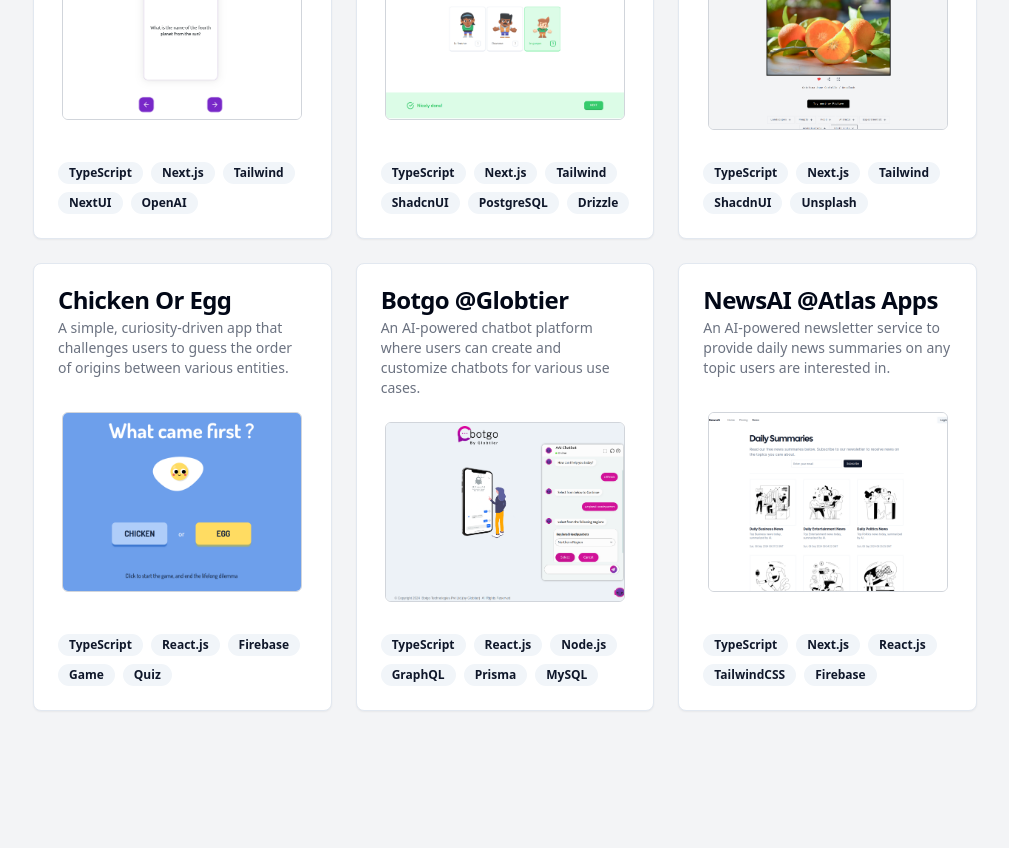
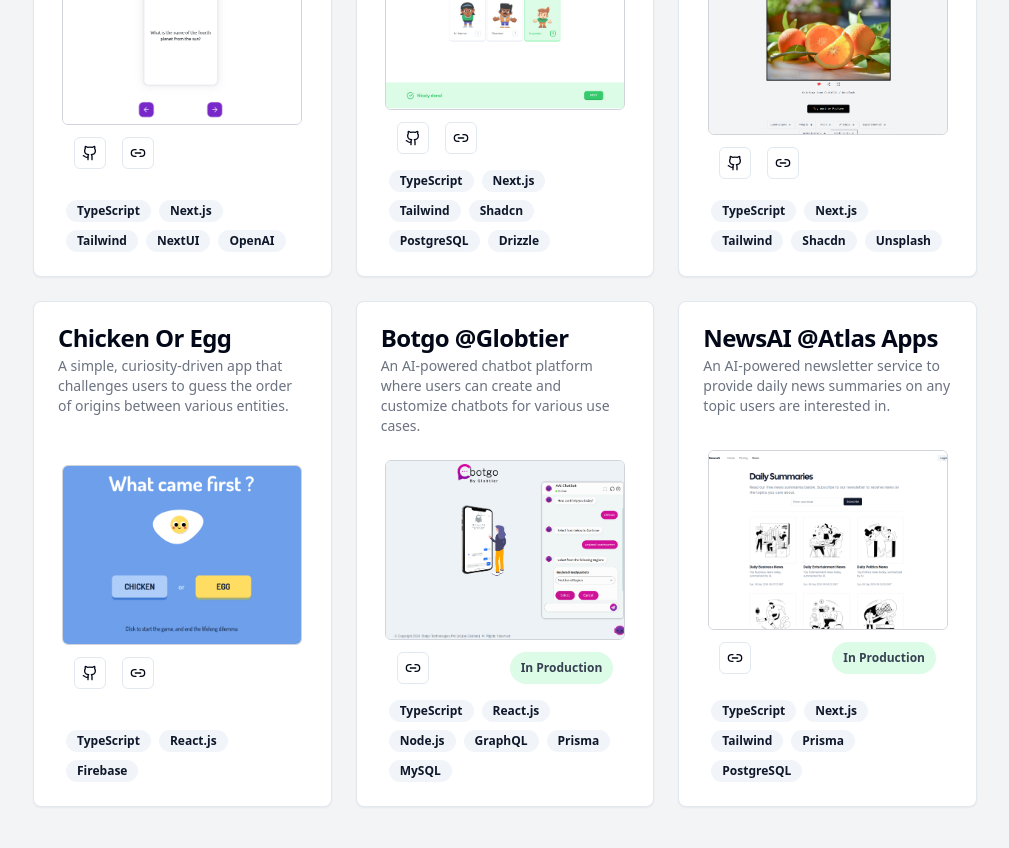
Before and after one commit to basuabhirup/portfolio-v2, a Next.js app: page / in a window 1280 px wide. Shown: the part 1880-2728 px from the top of the page, without its empty margins (135-1144 px from the left). Built offline with nearby package versions, Linux system fonts and the light colour scheme.

Commit message:
Implement href urls and tags for projects

```diff
--- a/components/portfolio.tsx
+++ b/components/portfolio.tsx
@@ -12,7 +12,15 @@ import {
 } from "@/components/ui/card";
 import { Sheet, SheetContent, SheetTrigger } from "@/components/ui/sheet";
 import { Badge } from "@/components/ui/badge";
-import { Github, Linkedin, Mail, Twitter, ArrowUp, Menu } from "lucide-react";
+import {
+  Github,
+  Linkedin,
+  Mail,
+  Twitter,
+  ArrowUp,
+  Menu,
+  Link2,
+} from "lucide-react";
 import Link from "next/link";
 import { SectionWrapper } from "./section-wrapper";
 import profile from "@/data/profile.json";
@@ -171,23 +179,75 @@ export function Portfolio() {
         >
           <div className="grid gap-6 md:grid-cols-2 lg:grid-cols-3">
             {profile.projects.map((project, index) => (
-              <Card key={index} className="flex flex-col min-h-[400px]">
+              <Card
+                key={index}
+                className="flex flex-col min-h-[400px] hover:cursor-pointer hover:my-[-1px]"
+              >
                 <CardHeader>
                   <CardTitle>{project.name}</CardTitle>
-                  <CardDescription className="text-sm text-gray-500 mb-4 2xl:text-xl dark:text-gray-400">
-                    {project.description}
+                  <CardDescription className="text-sm text-gray-500 2xl:text-xl dark:text-gray-400">
+                    <p>{project.description}</p>
                   </CardDescription>
                 </CardHeader>
-                <CardContent className="flex-grow flex flex-col justify-center items-center mb-2">
+                <CardContent className="flex-grow flex flex-col justify-center items-center mb-1 pb-1 gap-y-1">
                   <Image
                     src={project.imageSrc}
                     height={400}
                     width={600}
                     alt={project.name}
-                    className="object-cover w-[240px] mx-0 PX-O h-[180px] rounded-md border border-gray-300 dark:border-gray-700"
+                    className="object-cover w-[240px] mx-0 px-O h-[180px] rounded-md border border-gray-300 dark:border-gray-700"
                   />
+                  <div className="flex w-full justify-between my-2">
+                    <div className="flex flex-grow justify-start gap-x-4 ms-4">
+                      {!!project.github && (
+                        <Link
+                          href={project.github}
+                          target="_blank"
+                          rel="noopener noreferrer"
+                          className="text-decoration-none"
+                        >
+                          <Button
+                            variant="outline"
+                            size="icon"
+                            className="size-8"
+                          >
+                            <Github size={16} />
+                          </Button>
+                        </Link>
+                      )}
+                      {!!project.url && (
+                        <Link
+                          href={project.url}
+                          target="_blank"
+                          rel="noopener noreferrer"
+                          className="text-decoration-none"
+                        >
+                          <Button
+                            variant="outline"
+                            size="icon"
+                            className="size-8"
+                          >
+                            <Link2 size={16} />
+                          </Button>
+                        </Link>
+                      )}
+                    </div>
+                    <div className="flex justify-end me-4">
+                      {!!project.tags &&
+                        project.tags.length > 0 &&
+                        project.tags.map((tag) => (
+                          <Badge
+                            key={tag}
+                            variant="secondary"
+                            className="text-center mx-auto bg-green-100 text-gray-700 hover:bg-green-200 hover:text-gray-900 hover:cursor-pointer dark:bg-gray-900 dark:text-green-100 dark:border-green-900 hover:dark:bg-gray-800 hover:dark:text-green-50 hover:dark:border-green-700"
+                          >
+                            {project.tags[0]}
+                          </Badge>
+                        ))}
+                    </div>
+                  </div>
                 </CardContent>
-                <CardFooter className="flex flex-wrap gap-2">
+                <CardFooter className="flex flex-wrap gap-2 mx-2">
                   {project.technologies.map((tech) => (
                     <Badge
                       key={tech}
--- a/data/profile.json
+++ b/data/profile.json
@@ -90,7 +90,10 @@
                 "Tailwind",
                 "NextUI",
                 "OpenAI"
-            ]
+            ],
+            "github": "https://git.new/ai-flashcards-app",
+            "url": "https://dub.sh/ai-flashcards",
+            "tags": []
         },
         {
             "name": "Kichirmichir",
@@ -100,10 +103,13 @@
                 "TypeScript",
                 "Next.js",
                 "Tailwind",
-                "ShadcnUI",
+                "Shadcn",
                 "PostgreSQL",
                 "Drizzle"
-            ]
+            ],
+            "github": "https://git.new/kichirmichir",
+            "url": "https://dub.sh/kichirmichir-app",
+            "tags": []
         },
         {
             "name": "Still A Work of Art",
@@ -113,9 +119,12 @@
                 "TypeScript",
                 "Next.js",
                 "Tailwind",
-                "ShacdnUI",
+                "Shacdn",
                 "Unsplash"
-            ]
+            ],
+            "github": "https://git.new/still-art",
+            "url": "https://dub.sh/still-art",
+            "tags": []
         },
         {
             "name": "Chicken Or Egg",
@@ -124,10 +133,11 @@
             "technologies": [
                 "TypeScript",
                 "React.js",
-                "Firebase",
-                "Game",
-                "Quiz"
-            ]
+                "Firebase"
+            ],
+            "github": "https://git.new/chicken-or-egg",
+            "url": "https://dub.sh/chicken-or-egg",
+            "tags": []
         },
         {
             "name": "Botgo @Globtier",
@@ -140,6 +150,10 @@
                 "GraphQL",
                 "Prisma",
                 "MySQL"
+            ],
+            "url": "https://dub.sh/botgo",
+            "tags": [
+                "In Production"
             ]
         },
         {
@@ -149,9 +163,13 @@
             "technologies": [
                 "TypeScript",
                 "Next.js",
-                "React.js",
-                "TailwindCSS",
-                "Firebase"
+                "Tailwind",
+                "Prisma",
+                "PostgreSQL"
+            ],
+            "url": "https://dub.sh/newsai",
+            "tags": [
+                "In Production"
             ]
         }
     ],
```
